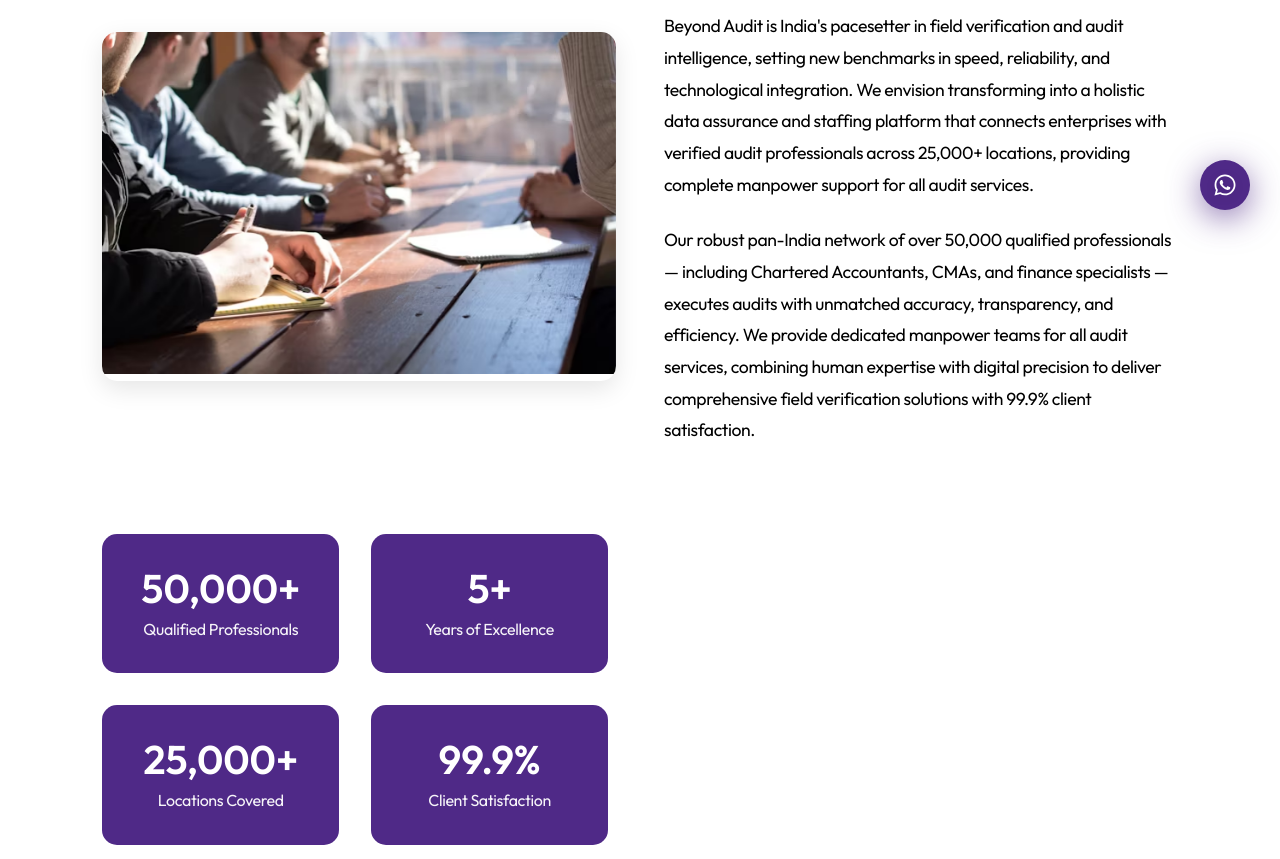
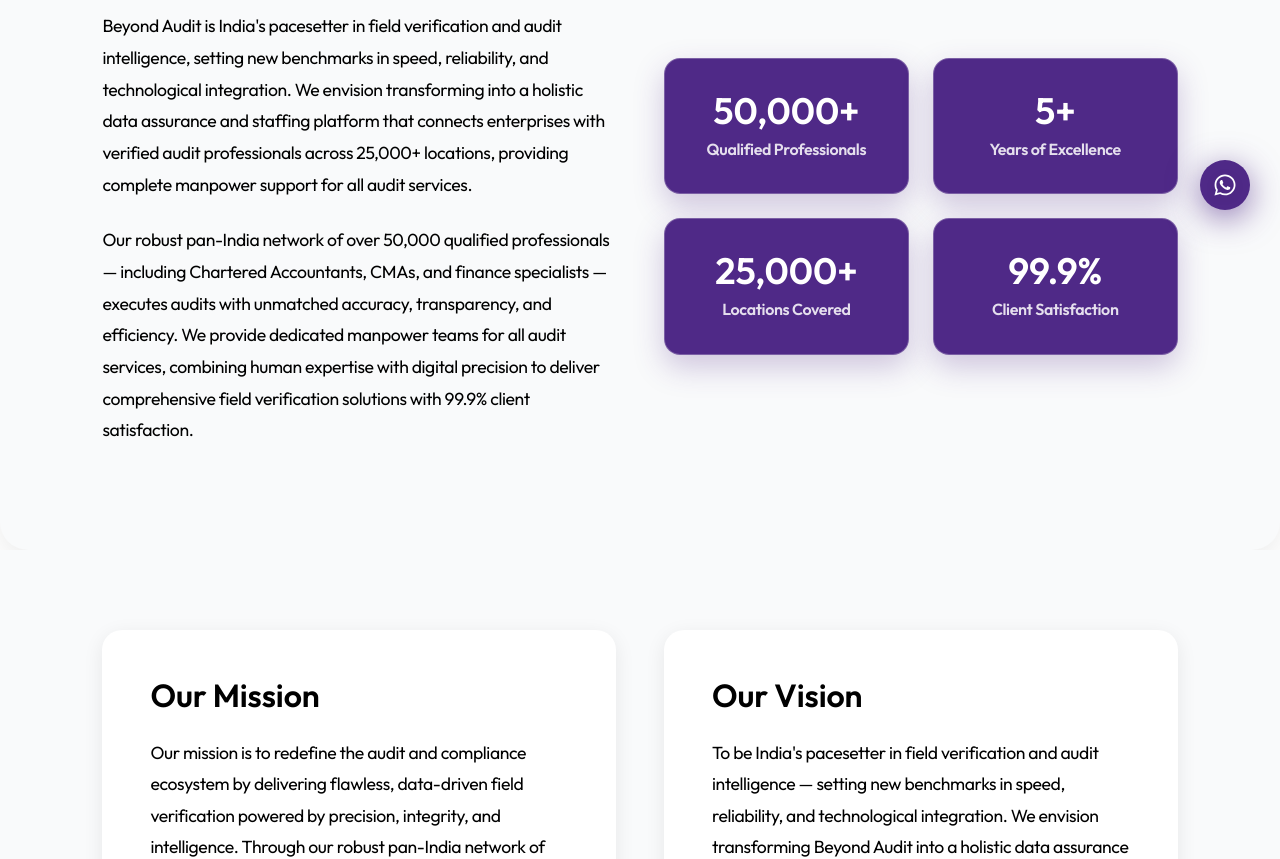
Before and after one commit to octaleadsprivatelimited-cloud/beyondaudit, a React (Create React App) app in the folder frontend/: page /about in a window 1280 px wide. Shown: the part 560-1419 px from the top of the page. Built offline with nearby package versions, Linux system fonts and the light colour scheme.

Commit message:
Restyle Who We Are stats with gradient cards

```diff
--- a/frontend/src/pages/About.css
+++ b/frontend/src/pages/About.css
@@ -63,6 +63,9 @@
   max-width: 1400px;
   margin: 0 auto;
   padding: 5rem 8%;
+  background: var(--light-gray);
+  border-radius: 28px;
+  box-shadow: 0 10px 30px rgba(0, 0, 0, 0.08);
   display: grid;
   grid-template-columns: 1fr 1fr;
   gap: 4rem;
@@ -75,6 +78,33 @@
   gap: 3rem;
   align-items: center;
   grid-column: 1 / -1;
+}
+
+.who-we-are-stats-grid {
+  display: grid;
+  grid-template-columns: repeat(2, minmax(0, 1fr));
+  gap: 1.5rem;
+}
+
+.who-stat-card {
+  background: linear-gradient(135deg, var(--primary-blue), var(--secondary-blue));
+  border-radius: 16px;
+  padding: 2rem 1.75rem;
+  text-align: center;
+  box-shadow: 0 12px 30px rgba(79, 41, 135, 0.25);
+  border: 1px solid rgba(255, 255, 255, 0.25);
+}
+
+.who-stat-card h3 {
+  font-size: 2.3rem;
+  color: white;
+  margin-bottom: 0.4rem;
+}
+
+.who-stat-card span {
+  font-size: 1rem;
+  font-weight: 600;
+  color: rgba(255, 255, 255, 0.85);
 }
 
 .about-intro-content h2 {
@@ -342,6 +372,7 @@
   .about-intro {
     grid-template-columns: 1fr;
     padding: 4rem 5%;
+    border-radius: 20px;
   }
 
 
@@ -373,6 +404,10 @@
   .timeline-content {
     text-align: left;
   }
+
+  .who-we-are-stats-grid {
+    grid-template-columns: repeat(2, minmax(0, 1fr));
+  }
 }
 
 @media (max-width: 768px) {
@@ -402,6 +437,10 @@
     gap: 2rem;
   }
 
+  .who-we-are-stats-grid {
+    grid-template-columns: 1fr;
+  }
+
   .who-we-are-image {
     margin-bottom: 1.5rem;
   }
@@ -414,6 +453,7 @@
   .values-section,
   .timeline-section {
     padding: 3rem 4%;
+    border-radius: 16px;
   }
 
 }
--- a/frontend/src/pages/About.js
+++ b/frontend/src/pages/About.js
@@ -33,9 +33,6 @@
 
       <section className="about-intro">
         <div className="about-intro-content">
-          <div className="who-we-are-image">
-            <img src="/images/collaboration.avif" alt="Collaborative team working together" />
-          </div>
           <div className="who-we-are-text">
             <h2>Who We Are</h2>
             <p>
@@ -45,23 +42,23 @@
               Our robust pan-India network of over 50,000 qualified professionals — including Chartered Accountants, CMAs, and finance specialists — executes audits with unmatched accuracy, transparency, and efficiency. We provide dedicated manpower teams for all audit services, combining human expertise with digital precision to deliver comprehensive field verification solutions with 99.9% client satisfaction.
             </p>
           </div>
-        </div>
-        <div className="about-stats">
-          <div className="stat-box">
-            <h3>50,000+</h3>
-            <p>Qualified Professionals</p>
-          </div>
-          <div className="stat-box">
-            <h3>5+</h3>
-            <p>Years of Excellence</p>
-          </div>
-          <div className="stat-box">
-            <h3>25,000+</h3>
-            <p>Locations Covered</p>
-          </div>
-          <div className="stat-box">
-            <h3>99.9%</h3>
-            <p>Client Satisfaction</p>
+          <div className="who-we-are-stats-grid">
+            <div className="who-stat-card">
+              <h3>50,000+</h3>
+              <span>Qualified Professionals</span>
+            </div>
+            <div className="who-stat-card">
+              <h3>5+</h3>
+              <span>Years of Excellence</span>
+            </div>
+            <div className="who-stat-card">
+              <h3>25,000+</h3>
+              <span>Locations Covered</span>
+            </div>
+            <div className="who-stat-card">
+              <h3>99.9%</h3>
+              <span>Client Satisfaction</span>
+            </div>
           </div>
         </div>
       </section>
```
